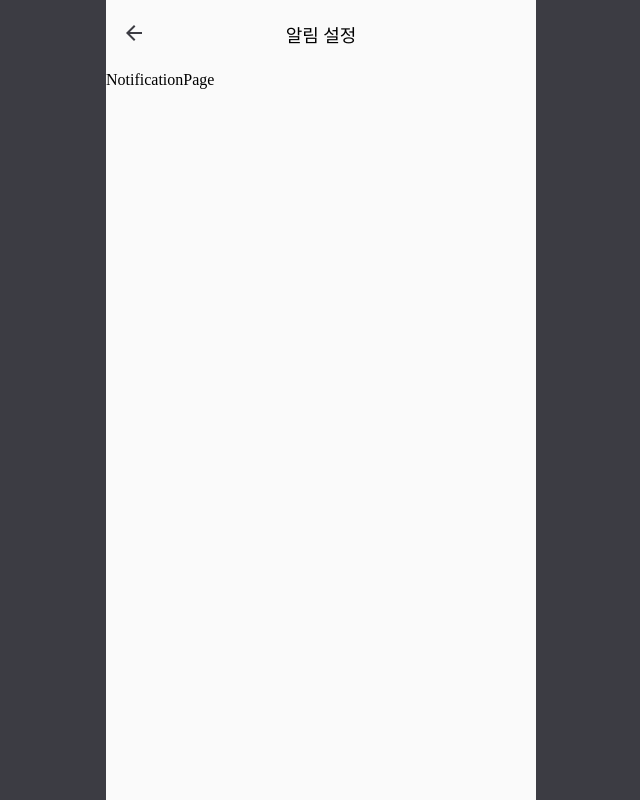
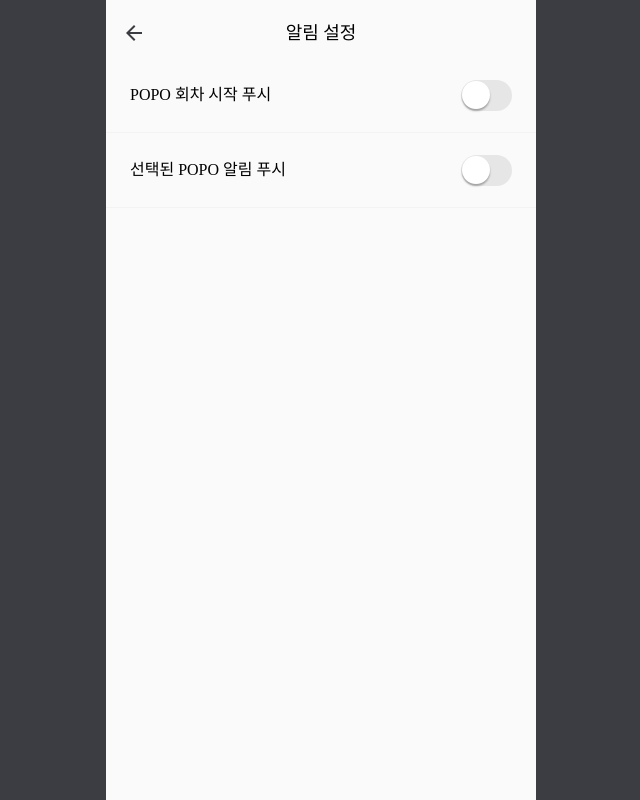
Before and after one commit to Bside-Team-Four/popo-client, a Next.js app: page /setting/notification in a window 1280 px wide. Shown: the whole page, without its empty margins (319-959 px from the left). Built offline with nearby package versions, Linux system fonts and the light colour scheme.

Commit message:
feat: add Notification Setting Page

```diff
--- a/src/app/(setting)/setting/notification/page.tsx
+++ b/src/app/(setting)/setting/notification/page.tsx
@@ -1,5 +1,7 @@
 'use client';
 
+import Notification from '@/components/notification';
+
 export default function NotificationPage() {
-  return <div>NotificationPage</div>;
+  return <Notification />;
 }
--- a/src/components/common/SettingItem.tsx
+++ b/src/components/common/SettingItem.tsx
@@ -1,16 +1,22 @@
 import Image from 'next/image';
 
 import styled from 'styled-components';
+
+import Switch from '@/components/common/Switch';
 
 type SettingItemProps = {
   title: string;
   showArrow?: boolean;
   message?: string;
   onClick?: () => void;
+  switchValue?: {
+    isOn: boolean;
+    onClick: () => void;
+  }
 };
 
 export default function SettingItem({
-  title, showArrow = false, message, onClick,
+  title, switchValue, showArrow = false, message, onClick,
 }:SettingItemProps) {
   return (
     <Container onClick={onClick}>
@@ -19,6 +25,13 @@ export default function SettingItem({
       </Title>
       {showArrow && <ArrowIcon />}
       {message && <Message>{message}</Message>}
+      {switchValue && (
+      <Switch
+        title={title}
+        isOn={switchValue.isOn}
+        onClick={switchValue.onClick}
+      />
+      )}
     </Container>
   );
 }
--- /dev/null
+++ b/src/components/common/Switch.tsx
@@ -0,0 +1,39 @@
+import { motion } from 'framer-motion';
+import styled, { css } from 'styled-components';
+
+type SwitchProps = {
+  title: string;
+  isOn: boolean;
+  onClick: () =>void;
+};
+
+export default function Switch({ title, isOn, onClick }:SwitchProps) {
+  return (
+    <Container data-testid={`${title} switch`} $isOn={isOn} onClick={onClick} layout>
+      <Circle layout />
+    </Container>
+  );
+}
+
+const Container = styled(motion.div)<{ $isOn:boolean }>`
+  display: flex;
+  width: 51px;
+  height: 31px;
+  padding: 1px;
+  border-radius: 100px;
+  cursor: pointer;
+  background-color: #E6E6E7;
+  justify-content: flex-start;
+  ${({ $isOn, theme }) => $isOn && css`
+    justify-content: flex-end;
+    background-color: ${theme.color.primary};
+  `}
+`;
+
+const Circle = styled(motion.div)`
+  width: 28px;
+  height: 28px;
+  background-color: ${({ theme }) => theme.color.white};
+  border-radius: 200px;
+  box-shadow: 0 2px 2px rgba(0, 0, 0, 0.3);
+`;
--- /dev/null
+++ b/src/components/notification/index.tsx
@@ -0,0 +1,43 @@
+import { useState } from 'react';
+
+import styled from 'styled-components';
+
+import SettingItem from '@/components/common/SettingItem';
+
+export default function Notification() {
+  const [isStartPush, setIsStartPush] = useState(false);
+  const [isSelectPush, setIsSelectPush] = useState(false);
+
+  const onClickStartPush = () => {
+    setIsStartPush((prev) => !prev);
+  };
+
+  const onClickSelectPush = () => {
+    setIsSelectPush((prev) => !prev);
+  };
+
+  return (
+    <Container>
+      <SettingItem title="POPO 회차 시작 푸시" switchValue={{ isOn: isStartPush, onClick: onClickStartPush }} />
+      <GrayBar />
+      <SettingItem title="선택된 POPO 알림 푸시" switchValue={{ isOn: isSelectPush, onClick: onClickSelectPush }} />
+      <GrayBar />
+    </Container>
+  );
+}
+
+const Container = styled.div`
+  display: flex;
+  position: relative;
+  width: 100%;
+  height: 100%;
+  flex-direction: column;
+  overflow: hidden;
+`;
+
+const GrayBar = styled.div`
+  width: 100%;
+  height: 1px;
+  background-color: ${({ theme }) => theme.color.componentBackground.bg02};
+  margin: 8px 0;
+`;
```
Also changed, not shown: 1 other file (tests, documents, lock files or other folders).
